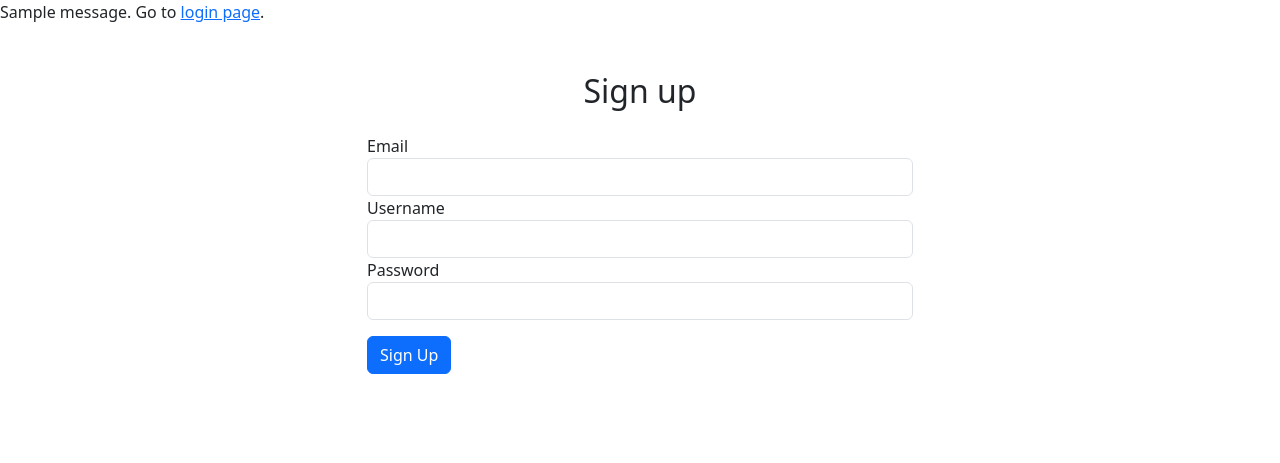
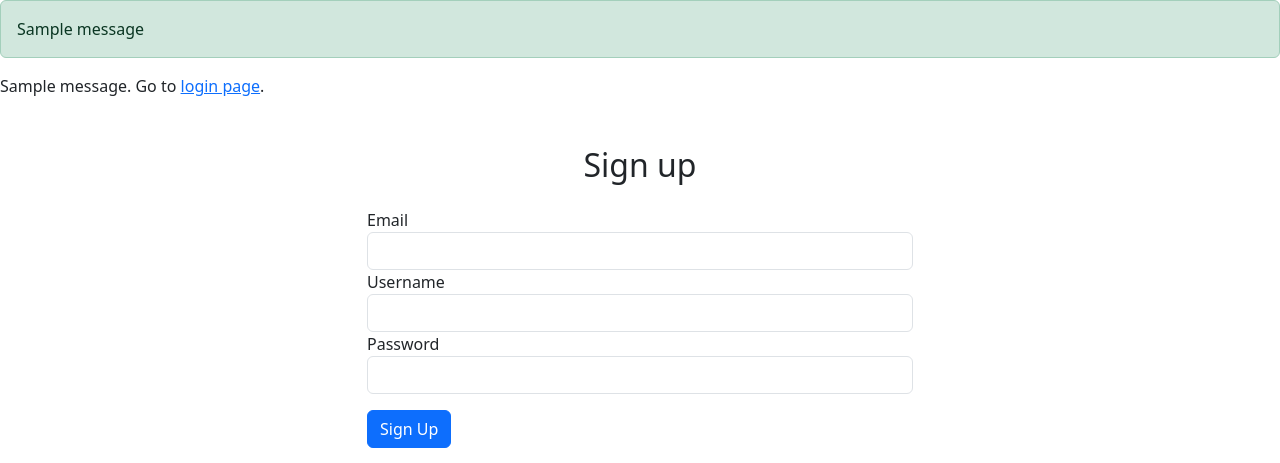
Before and after one commit to NIwanska/WebApp, a Flask app: page /auth/signup in a window 1280 px wide. Shown: the part 56-519 px from the top of the page. Run offline with Flask 3, Linux system fonts and the light colour scheme; tables that the repository leaves empty hold one stand-in row (values such as "Sample post"); one stand-in notice (Sample message) is shown.

Commit message:
add flash messages div to base

```diff
--- a/app/templates/base.html
+++ b/app/templates/base.html
@@ -42,6 +42,23 @@
             </div>
         </div>
     </nav>
+
+    <div>
+    {% with messages = get_flashed_messages(with_categories=true) %}
+        {% if messages %}
+            {% for category, message in messages %}
+                {% if category == 'message' %}
+                <div class="alert alert-warning" role="alert">
+                {% else %}
+                <div class="alert alert-{{ category }}" role="alert">
+                {% endif %}
+                {{ message }}
+                </div>
+            {% endfor %}
+        {% endif %}
+    {% endwith %}
+    </div>
+
 {% endblock %}
 
 {% block content %}
```
